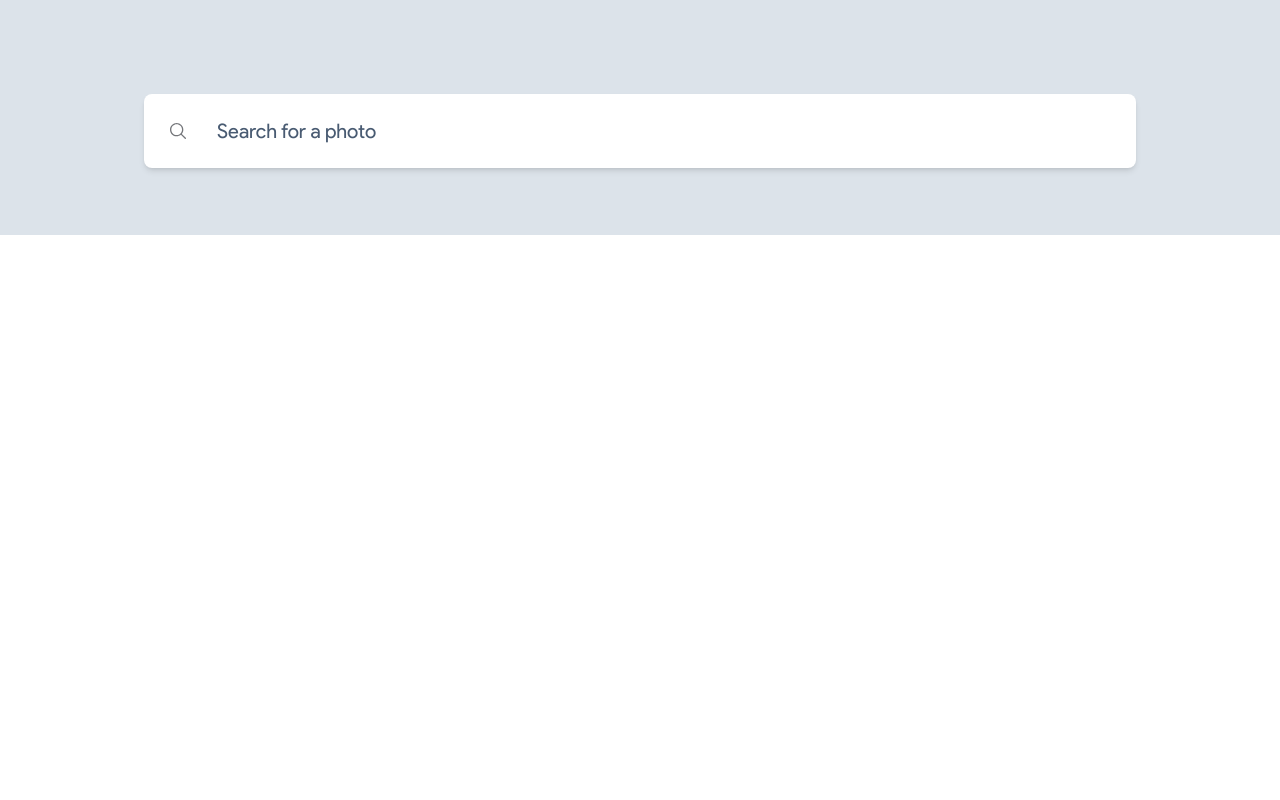
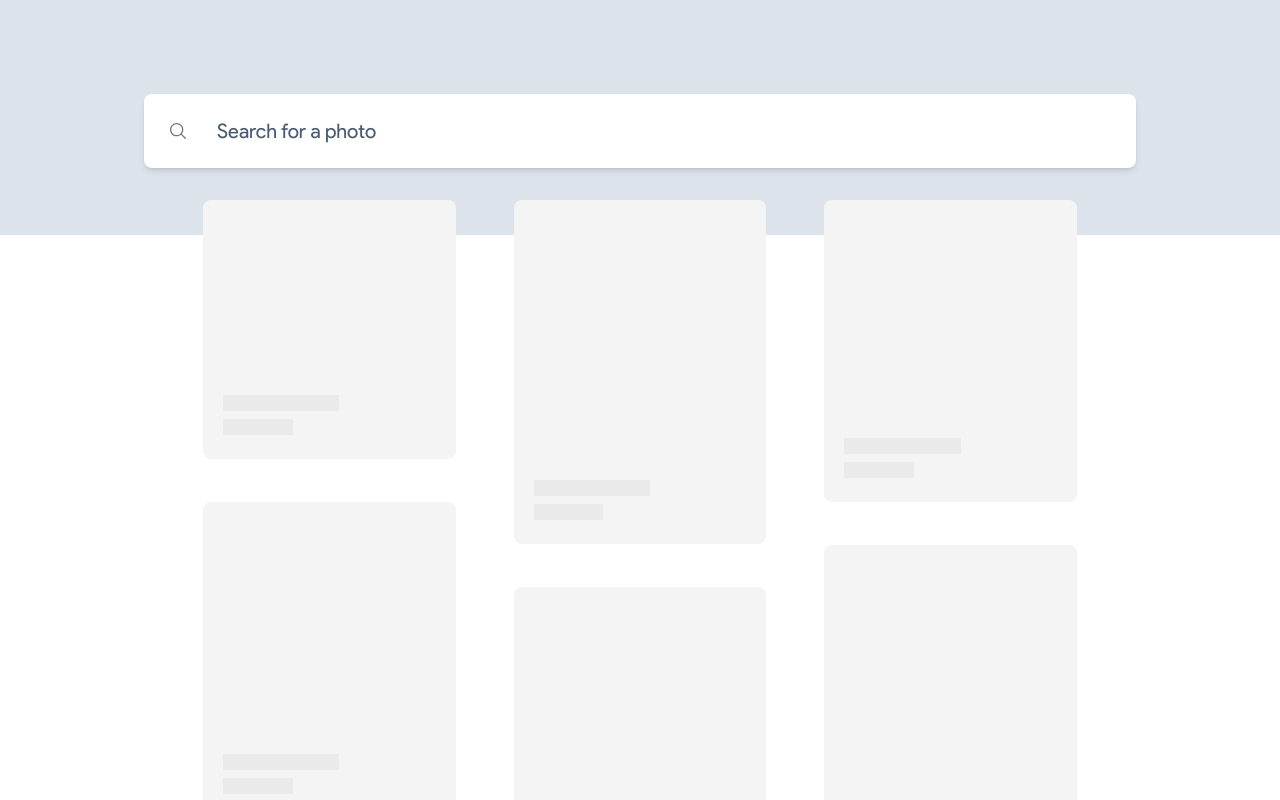
Before and after one commit to idorenyinudoh/shells-and-intellect, a Nuxt app: page / in a window 1280 px wide. Shown: the top 800 px of the page. Built offline with nearby package versions, Linux system fonts and the light colour scheme.

Commit message:
feat: create image grid with loading skeletons

```diff
--- a/app.vue
+++ b/app.vue
@@ -5,28 +5,11 @@
         <NuxtPage />
       </div>
     </header>
+    <TheImageGrid class="grid" />
   </div>
 </template>
 
-<style lang="scss">
-:root {
-  --header-height: 24vh;
-  --content-margin-inline: 7.5%;
-}
-
-@media screen and (min-width: 768px) {
-  :root {
-    --header-height: 29.4vh;
-    --content-margin-inline: 11.25%;
-  }
-}
-
-@media screen and (min-width: 1652px) {
-  :root {
-    --content-margin-inline: auto;
-  }
-}
-
+<style lang="scss" scoped>
 .page {
   min-height: 100dvh;
   background-color: #FFF;
@@ -40,9 +23,22 @@
   }
 
   .content {
-    margin-top: calc(0.4 * var(--header-height));
+    position: absolute;
+    top: calc(0.4 * var(--header-height));
+    inset-inline: 0;
+    width: calc(100% - (var(--content-margin-inline) * 2));
+    max-width: 1280px;
     margin-inline: var(--content-margin-inline);
-    max-width: 1280px;
+  }
+
+  .grid {
+    position: absolute;
+    top: calc(0.85 * var(--header-height));
+    inset-inline: 0;
+    width: calc(100% - ((var(--content-margin-inline) * 2) + 9.2vw));
+    max-width: 1128px;
+    margin-inline: auto;
+    padding-bottom: calc(0.3 * var(--header-height));
   }
 }
 </style>
--- a/assets/css/main.css
+++ b/assets/css/main.css
@@ -90,6 +90,39 @@
 
 :root {
   --primary-color: #2b3e59;
+  --header-height: 29.4vh;
+  --content-margin-inline: 7.5%;
+  --input-padding: 16px;
+  --input-padding-left: 54px;
+  --search-icon-size: 16px;
+  --images-grid-column: 1fr;
+}
+
+@media screen and (min-width: 640px) {
+  :root {
+    --images-grid-column: repeat(2, 1fr);
+  }
+}
+
+@media screen and (min-width: 768px) {
+  :root {
+    --content-margin-inline: 11.25%;
+    --input-padding: 24px;
+    --input-padding-left: 72px;
+    --search-icon-size: 20px;
+  }
+}
+
+@media screen and (min-width: 1024px) {
+  :root {
+    --images-grid-column: repeat(3, 1fr);
+  }
+}
+
+@media screen and (min-width: 1652px) {
+  :root {
+    --content-margin-inline: auto;
+  }
 }
 
 * {
--- /dev/null
+++ b/components/BaseImage.vue
@@ -0,0 +1,59 @@
+<template>
+  <div class="image">
+    <div class="texts">
+      <p></p>
+      <p></p>
+    </div>
+  </div>
+</template>
+
+<style lang="scss" scoped>
+.image {
+  position: relative;
+  display: grid;
+  border-radius: 8px;
+  padding-left: 20px;
+  padding-bottom: 24px;
+  background-color: #F6F6F6;
+  animation: image-pulse 2s cubic-bezier(0.4, 0, 0.6, 1) infinite;
+
+  .texts {
+    margin-top: auto;
+    display: flex;
+    flex-direction: column;
+    row-gap: 8px;
+
+    p {
+      height: 16px;
+      background-color: #E7E7E7;
+      animation: text-pulse 2s cubic-bezier(0.4, 0, 0.6, 1) infinite;
+    }
+
+    p:first-of-type {
+      width: 50%;
+    }
+
+    p:last-of-type {
+      width: 30%;
+    }
+  }
+}
+
+@keyframes image-pulse {
+  0% {
+    background-color: #F6F6F6;
+  }
+  50% {
+    background-color: #F2F2F2;
+  }
+  100% {
+    background-color: #F6F6F6;
+  }
+}
+
+@keyframes text-pulse {
+  50% {
+    opacity: 0.5;
+  }
+}
+</style>
--- /dev/null
+++ b/components/TheImageGrid.vue
@@ -0,0 +1,79 @@
+<template>
+  <div class="images-container">
+    <div class="image-container">
+      <BaseImage v-for="(_, index) in 3" :key="index" class="image" />
+    </div>
+    <div class="image-container">
+      <BaseImage v-for="(_, index) in 2" :key="index" class="image" />
+    </div>
+    <div class="image-container">
+      <BaseImage v-for="(_, index) in 3" :key="index" class="image" />
+    </div>
+  </div>
+</template>
+
+<style lang="scss" scoped>
+@media screen and (min-width: 640px) and (max-width: 1023px) {
+  .image-container:last-of-type {
+    grid-column: 1 / 3;
+    display: grid !important;
+    grid-template-columns: 1fr 1fr !important;
+    column-gap: calc(45px + 1vw);
+
+    .image:nth-of-type(2) {
+      margin-top: -21vh;
+    }
+  }
+}
+
+.images-container {
+  display: grid;
+  grid-template-columns: var(--images-grid-column);
+  column-gap: calc(45px + 1vw);
+  row-gap: calc(35px + 1vh);
+
+  .image-container {
+    display: flex;
+    flex-direction: column;
+    row-gap: calc(35px + 1vh);
+  }
+
+  .image-container:first-of-type {
+    .image:first-of-type {
+      height: 29.4vh;
+    }
+
+    .image:nth-of-type(2) {
+      height: 36.47vh;
+    }
+
+    .image:nth-of-type(3) {
+      height: 29.4vh;
+    }
+  }
+
+  .image-container:nth-of-type(2) {
+    .image:first-of-type {
+      height: 40vh;
+    }
+
+    .image:nth-of-type(2) {
+      height: 40vh;
+    }
+  }
+
+  .image-container:last-of-type {
+    .image:first-of-type {
+      height: 34.71vh;
+    }
+
+    .image:nth-of-type(2) {
+      height: 40vh;
+    }
+
+    .image:nth-of-type(3) {
+      height: 29.4vh;
+    }
+  }
+}
+</style>
--- a/pages/index.vue
+++ b/pages/index.vue
@@ -7,21 +7,7 @@
   </div>
 </template>
 
-<style lang="scss">
-:root {
-  --input-padding: 16px;
-  --input-padding-left: 54px;
-  --search-icon-size: 16px;
-}
-
-@media screen and (min-width: 768px) {
-  :root {
-    --input-padding: 24px;
-    --input-padding-left: 72px;
-    --search-icon-size: 20px;
-  }
-}
-
+<style lang="scss" scoped>
 .input-container {
   position: relative;
   display: flex;
```
